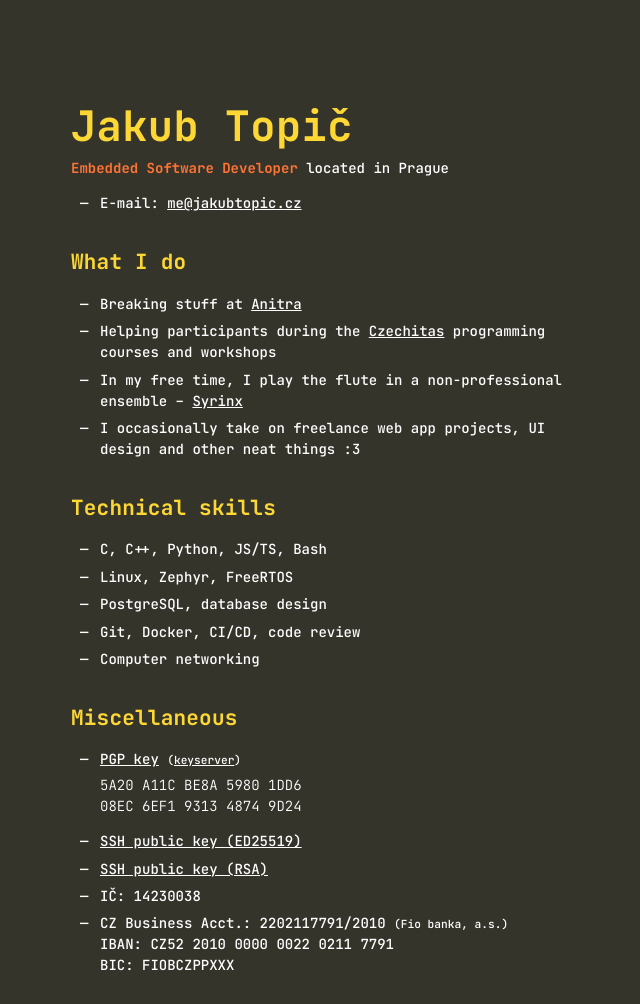
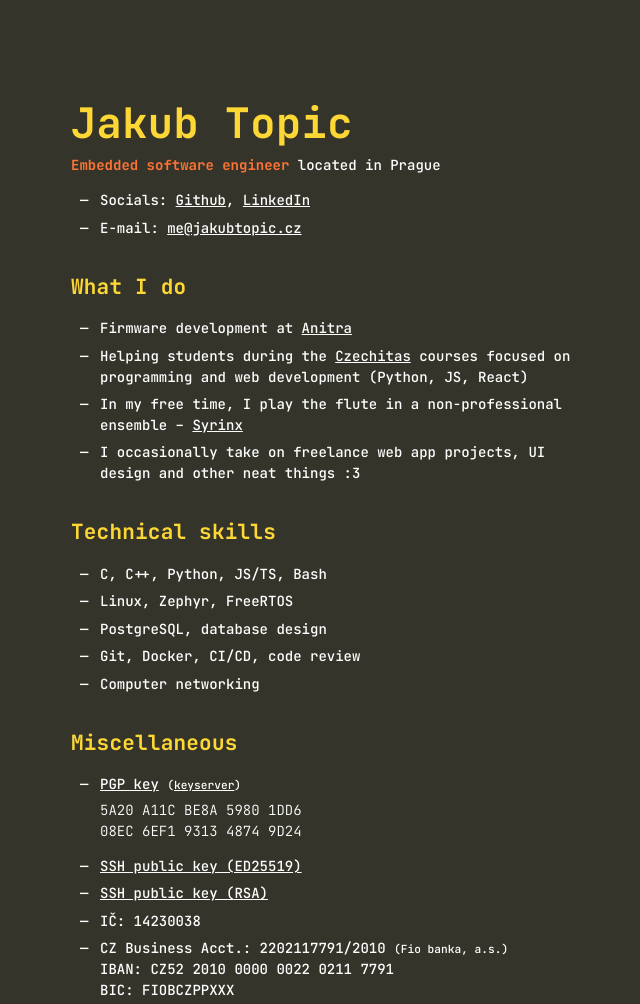
Before and after one commit to jakubtopic/jakubtopic.cz, a website built with Vite: page index.html in a window 1280 px wide. Shown: the whole page, without its empty margins (319-959 px from the left). Built offline with nearby package versions, Linux system fonts and the light colour scheme.

Commit message:
Update frontpage content

```diff
--- a/index.html
+++ b/index.html
@@ -10,17 +10,18 @@
 <body>
 <main>
     <section>
-        <h1>Jakub Topič</h1>
-        <strong>Embedded Software Developer</strong> located in Prague
+        <h1>Jakub Topic</h1>
+        <strong>Embedded software engineer</strong> located in Prague
         <ul>
+            <li>Socials: <a href="https://github.com/jakubtopic">Github</a>, <a href="https://www.linkedin.com/in/jakubtopic">LinkedIn</a></li>
             <li>E-mail: <a href="mailto:me@jakubtopic.cz">me@jakubtopic.cz</a></li>
         </ul>
     </section>
     <section>
         <h2>What I do</h2>
         <ul>
-            <li>Breaking stuff at <a href="https://anitracking.com/">Anitra</a></li>
-            <li>Helping participants during the <a href="https://www.czechitas.cz/en">Czechitas</a> programming courses and workshops</li>
+            <li>Firmware development at <a href="https://anitracking.com/">Anitra</a></li>
+            <li>Helping students during the <a href="https://www.czechitas.cz/en">Czechitas</a> courses focused on programming and web development (Python, JS, React)</li>
             <li>In my free time, I play the flute in a non-professional ensemble &ndash;
                 <a href="http://www.bilkovatumova.euweb.cz/syrinx.htm">Syrinx</a></li>
             <li>I occasionally take on freelance web app projects, UI design and other neat things :3</li>
--- a/style.scss
+++ b/style.scss
@@ -73,6 +73,7 @@
 
 h1 {
   font-size: 3em;
+  margin-top: 2rem;
   margin-bottom: 0.3rem;
   line-height: 1.3;
 }
@@ -95,6 +96,7 @@
 
 pre {
   margin-top: 0.3rem;
+  font-size: 1em;
   font-weight: 300;
   font-family: "JetBrains Mono", monospace;
 }
```
